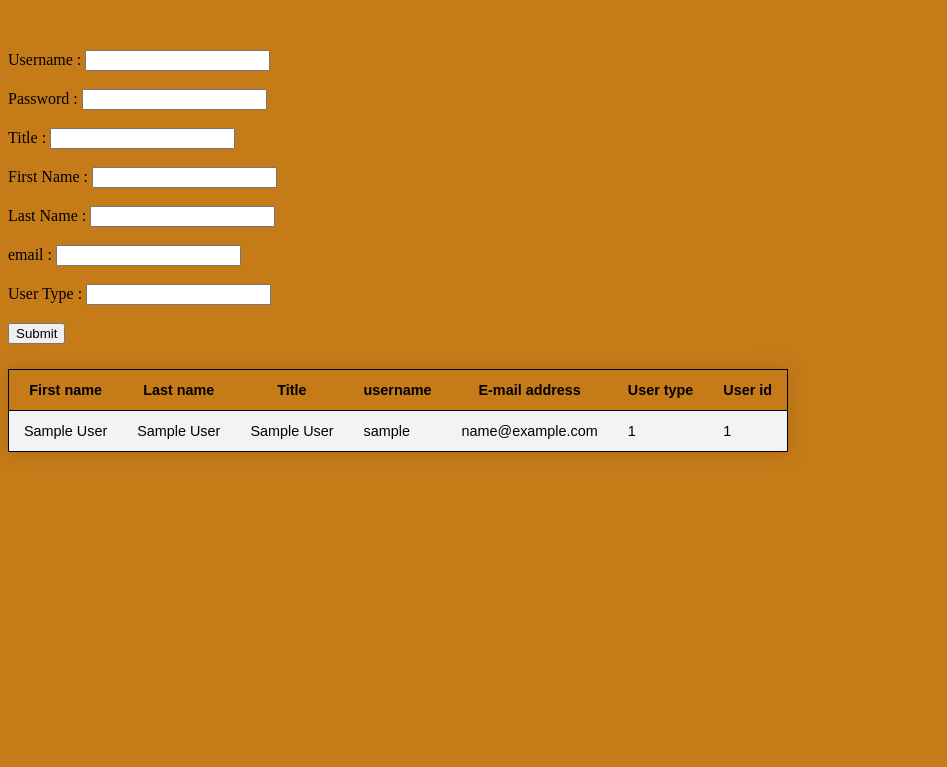
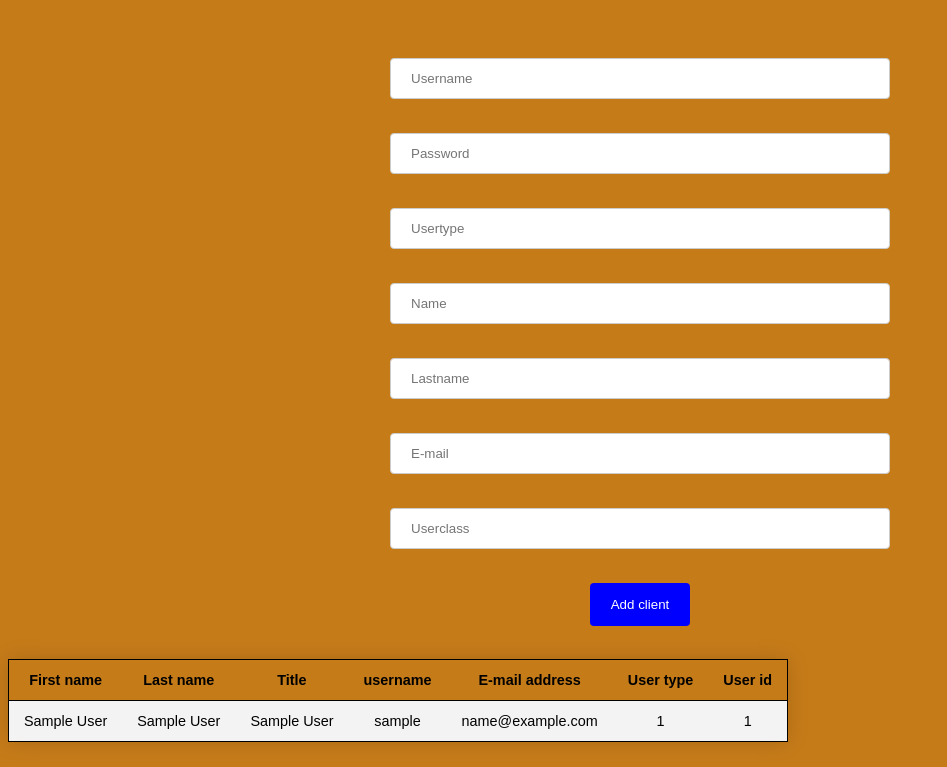
Before and after one commit to AAStepanian/Modulopgave3-Aros-og-Soen, a PHP site: page /kundedata.php in a window 1280 px wide. Shown: the part 97-864 px from the top of the page, without its empty margins (0-947 px from the left). Before the commit the page ends 551 px from the top, so only its background shows below. Run offline with PHP 8.4, Linux system fonts and the light colour scheme; tables that the repository leaves empty or names only in its code hold one stand-in row (values such as "Sample post").

Commit message:
Update af css

```diff
--- a/css/style.css
+++ b/css/style.css
@@ -5,6 +5,8 @@ table {
     font-family: sans-serif;
     min-width: 400px;
     box-shadow: 0 0 20px rgba(0, 0, 0, 0.15);
+    text-align: center;
+
 }
 table thead tr {
     background-color: black;
@@ -30,3 +32,30 @@ table tbody tr.active-row {
     font-weight: bold;
     color: #009879;
 }
+input, select {
+  width: 500px;
+  padding: 12px 20px;
+  margin: 8px 0;
+  display: inline-block;
+  border: 1px solid #ccc;
+  border-radius: 4px;
+  box-sizing: border-box;
+
+}
+input[type=submit] {
+  width: 100px;
+  background-color: blue;
+  color: white;
+  padding: 14px 20px;
+  margin: 8px 0;
+  border: none;
+  border-radius: 4px;
+  cursor: pointer;
+}
+form {
+    margin-left: auto;
+    margin-right:auto;
+    text-align: center;
+}
+input[type=submit]:hover {
+  background-color: lightblue;
--- a/kundedata.php
+++ b/kundedata.php
@@ -7,19 +7,19 @@
     <link rel="stylesheet" href="../css/style.css">
   </head>
   <body style="background-color: #c67b19;">
-
+    <div>
      <form method="post" action="connect.php">
-     Username : <input type="text" name="username"><br><br>
-     Password : <input type="password" name="password"><br><br>
-     Title : <input type="text" name="name_Title"><br><br>
-     First Name : <input type="text" name="name_First"><br><br>
-     Last Name : <input type="text" name="name_Last"><br><br>
-     email : <input type="email" name="email"><br><br>
-     User Type : <input type="number" name="user_classes_id"><br><br>
-     <input type="submit" value="Submit">
+     <input type="text" name="username" placeholder="Username" ><br><br>
+     <input type="password" name="password" placeholder="Password" ><br><br>
+     <input type="text" name="name_Title" placeholder="Usertype" ><br><br>
+     <input type="text" name="name_First" placeholder="Name" ><br><br>
+     <input type="text" name="name_Last" placeholder="Lastname" ><br><br>
+     <input type="email" name="email" placeholder="E-mail" ><br><br>
+     <input type="number" name="user_classes_id" placeholder="Userclass" ><br><br>
+     <input type="submit" value="Add client">
      </form>
 
-     <table id="customertable">
+     <table>
 <tr>
 <th>First name</th>
 <th>Last name</th>
@@ -55,6 +55,6 @@ echo "</table>";
 $conn->close();
 ?>
 </table>
-
+</div>
   </body>
 </html>
```
